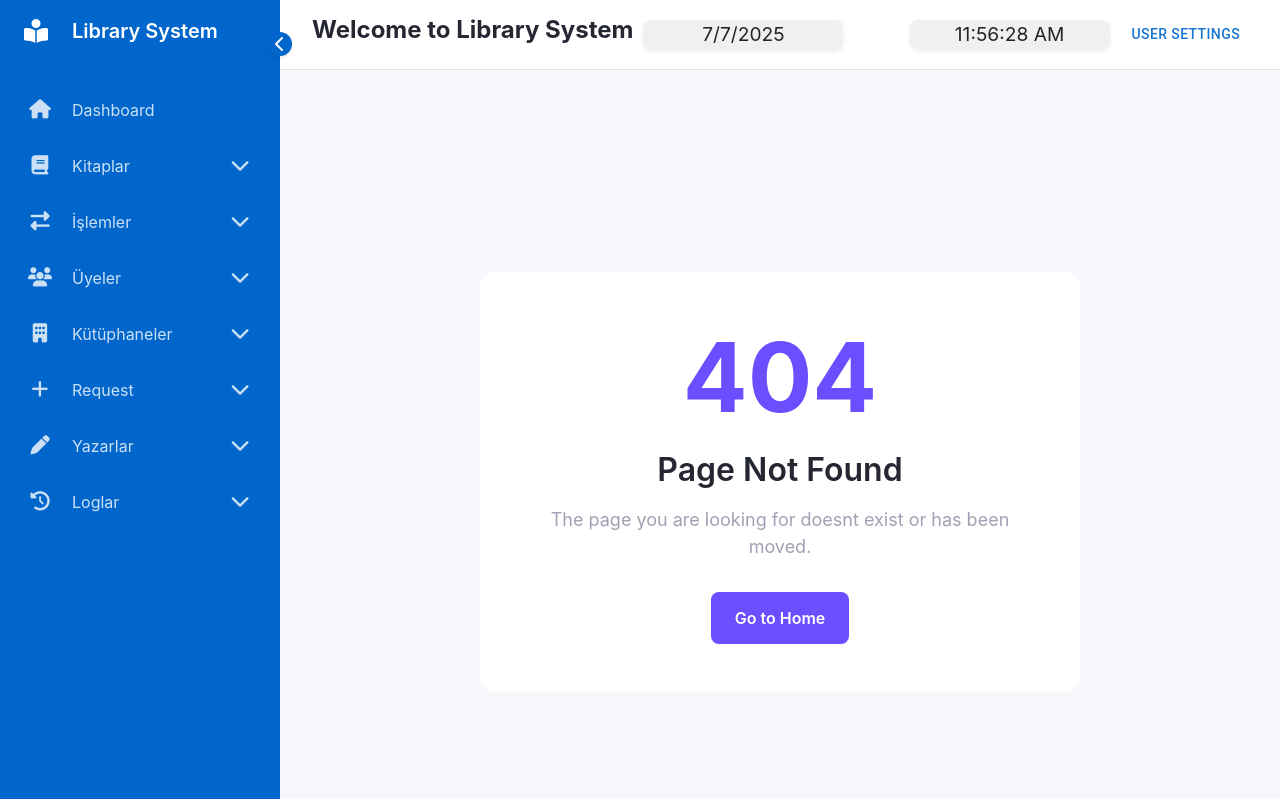
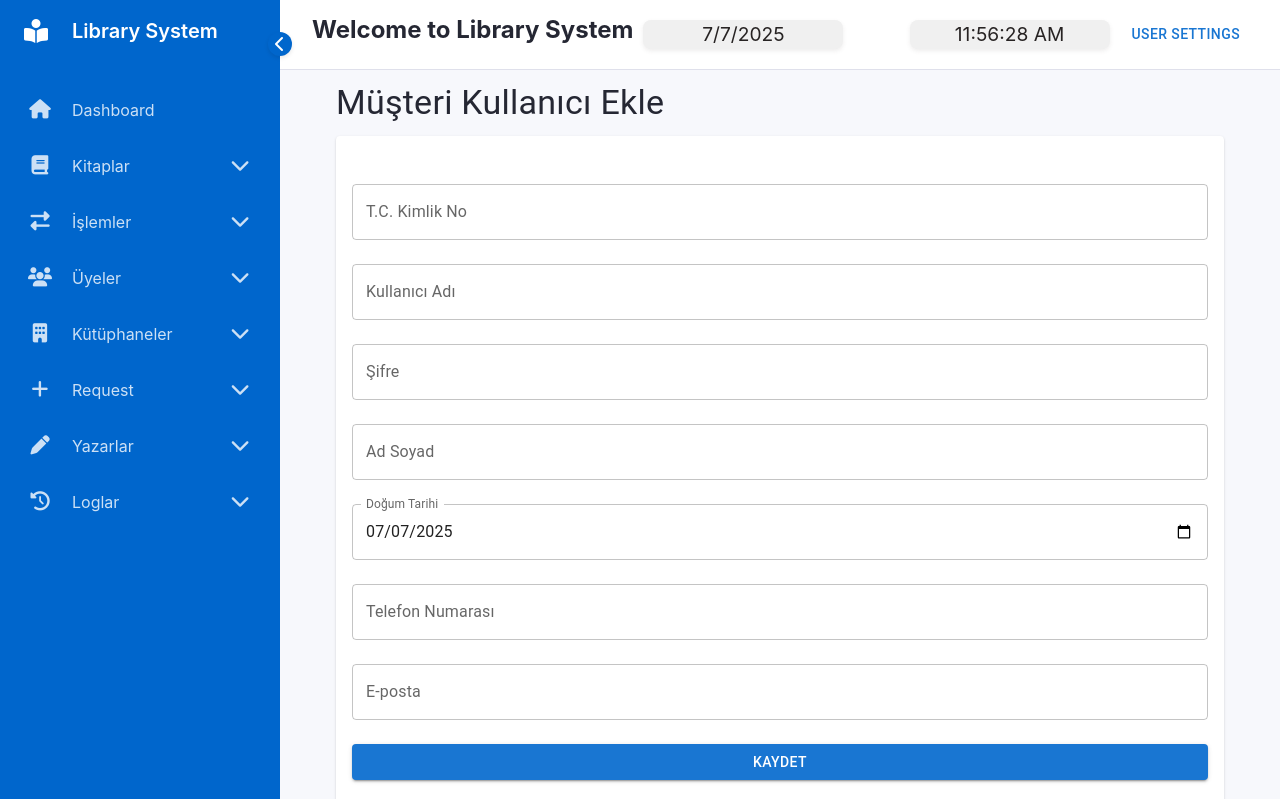
Before and after one commit to yagizbora/KutuphaneYonetimSistemi, a React (Create React App) app in the folder FrontEnd/: page /user/customer-user-create in a window 1280 px wide. Shown: the top 799 px of the page. Built offline with nearby package versions, Linux system fonts and the light colour scheme; sample sign-in values are in the browser's storage.

Commit message:
`Added CustomerUserCreate page and route to App.js and User.js`

```diff
--- a/FrontEnd/src/App.js
+++ b/FrontEnd/src/App.js
@@ -22,6 +22,7 @@ import AuthorCreate from './pages/Author/AuthorCreate.js';
 import AuthorEdit from './pages/Author/AuthorEdit.js';
 import Libraries from './pages/Libraries/Libraries.js';
 import EditLibraries from './pages/Libraries/EditLibraries/EditLibraries.js';
+import CustomerUserCreate from './pages/User/Customeruser/CustomerUserCreate.js';
 const ProtectedRoute = ({ children }) => {
   const token = localStorage.getItem('token');
   const user_id = localStorage.getItem('user_id');
@@ -76,6 +77,7 @@ function App() {
                 <Route path="/author/edit/:id" element={<AuthorEdit />} />
                 <Route path="/libraries" element={<Libraries />} />
                 <Route path="/libraries/edit/:id" element={<EditLibraries />} />
+                <Route path="/user/customer-user-create" element={<CustomerUserCreate />} />
 
                 <Route path="*" element={<NotFound />} />
                 {/* Redirect to 404 for any unmatched routes */}
--- /dev/null
+++ b/FrontEnd/src/pages/User/Customeruser/CustomerUserCreate.js
@@ -0,0 +1,182 @@
+import React, { useState, useEffect } from 'react';
+import {
+    Container,
+    Box,
+    Typography,
+    Paper,
+    Checkbox,
+    Table,
+    TableHead,
+    TableRow,
+    TableCell,
+    Button,
+    Dialog,
+    DialogTitle,
+    DialogContent,
+    DialogActions,
+    TextField,
+    Select,
+    MenuItem,
+    FormControl,
+    InputLabel,
+    Stack,
+} from '@mui/material';
+import { DataGrid, GridToolbar } from '@mui/x-data-grid';
+import { LocalizationProvider } from '@mui/x-date-pickers/LocalizationProvider';
+import { AdapterDayjs } from '@mui/x-date-pickers/AdapterDayjs';
+import { DatePicker } from '@mui/x-date-pickers/DatePicker';
+import Grid from '@mui/material/Grid';
+import CustomerUserService from '../../../services/CustomerUserService';
+import Swal from 'sweetalert2';
+import dayjs from 'dayjs';
+import 'dayjs/locale/tr';
+import { emailValid, validatePhoneNumber } from '../../../utils/helper';
+const customerUserService = new CustomerUserService();
+
+
+const CustomerUserCreate = () => {
+    const [formData, setFormData] = useState({
+
+    });
+
+    const handleChange = (e) => {
+        const { name, value } = e.target;
+        setFormData((prevData) => ({
+            ...prevData,
+            [name]: value
+        }));
+    };
+
+    const createdata = async () => {
+
+        if (!formData.tc_kimlik_no || !formData.username || !formData.password || !formData.name_surname || !formData.birthday_date || !formData.phone_number || !formData.eposta) {
+            Swal.fire({
+                title: 'Hata',
+                text: 'Lütfen tüm alanları doldurun.',
+                icon: 'error'
+            });
+            return;
+        }
+        if (!emailValid(formData.eposta)) {
+            Swal.fire({
+                title: 'Hata',
+                text: 'Geçerli bir e-posta adresi girin.',
+                icon: 'error'
+            });
+            return;
+        }
+        if (!validatePhoneNumber(formData.phone_number)) {
+            Swal.fire({
+                title: 'Hata',
+                text: 'Geçerli bir telefon numarası girin.',
+                icon: 'error'
+            });
+            return;
+        }
+        try {
+            const response = await customerUserService.CustomerUserCreate(formData);
+            if (response) {
+                Swal.fire({
+                    title: 'Başarılı',
+                    text: response?.data?.message || 'Müşteri kullanıcısı başarıyla oluşturuldu.',
+                    icon: 'success'
+                }).then(() => {
+                    window.location.href = '/user';
+                });
+            }
+        }
+        catch (error) {
+            Swal.fire({
+                title: 'Hata',
+                text: error?.response?.data?.message || 'Kullanıcı oluşturulurken bir hata oluştu.',
+                icon: 'error'
+            });
+        }
+    }
+
+    return (
+        <>
+            <Container>
+                <Box>
+                    <Typography variant="h4" gutterBottom>
+                        Müşteri Kullanıcı Ekle
+                    </Typography>
+                    <Paper sx={{ padding: 2 }}>
+                        <FormControl fullWidth margin="normal">
+                            <TextField
+                                name="tc_kimlik_no"
+                                label="T.C. Kimlik No"
+                                value={formData.tc_kimlik_no}
+                                onChange={handleChange}
+                                fullWidth
+                                margin="normal"
+                            />
+                            <TextField
+                                name="username"
+                                label="Kullanıcı Adı"
+                                value={formData.username}
+                                onChange={handleChange}
+                                fullWidth
+                                margin="normal"
+                            />
+                            <TextField
+                                name="password"
+                                label="Şifre"
+                                type="password"
+                                value={formData.password}
+                                onChange={handleChange}
+                                fullWidth
+                                margin="normal"
+                            />
+                            <TextField
+                                name="name_surname"
+                                label="Ad Soyad"
+                                value={formData.name_surname}
+                                onChange={handleChange}
+                                fullWidth
+                                margin="normal"
+                            />
+                            <TextField
+                                name="birthday_date"
+                                label="Doğum Tarihi"
+                                type="date"
+                                InputLabelProps={{ shrink: true }}
+                                value={dayjs(formData.birthday_date).format('YYYY-MM-DD')}
+                                onChange={handleChange}
+                                fullWidth
+                                margin="normal"
+                            />
+                            <TextField
+                                name="phone_number"
+                                label="Telefon Numarası"
+                                type="tel"
+                                value={formData.phone_number}
+                                onChange={handleChange}
+                                fullWidth
+                                margin="normal"
+                            />
+                            <TextField
+                                name="eposta"
+                                label="E-posta"
+                                type="email"
+                                value={formData.eposta}
+                                onChange={handleChange}
+                                fullWidth
+                                margin="normal"
+                            />
+
+
+                            <Button variant="contained" color="primary" sx={{ mt: 2 }} onClick={createdata}>
+                                Kaydet
+                            </Button>
+                        </FormControl>
+                    </Paper>
+                </Box>
+            </Container>
+        </>
+    )
+}
+
+
+
+export default CustomerUserCreate;
--- a/FrontEnd/src/pages/User/User.js
+++ b/FrontEnd/src/pages/User/User.js
@@ -162,6 +162,10 @@ const user = () => {
                 <Button variant="contained" color="primary" href="/user/create">
                     Kullanıcı Ekle
                 </Button>
+
+                <Button variant="contained" color="primary" href="/user/customer-user-create">
+                    Müşteri Kullanıcı Ekle
+                </Button>
             </Box>
             <Stack>
                 <Paper sx={{ width: '100%', mb: 4, p: 2 }}>
--- /dev/null
+++ b/FrontEnd/src/services/CustomerUserService.js
@@ -0,0 +1,13 @@
+import axios from '../utils/axiosConfig';
+
+
+export default class CustomerUserService {
+
+
+
+    async CustomerUserCreate(data) {
+        const response = await axios.post('CustomerUser/CreateCustomerUser', data);
+        return response;
+    }
+
+}
```
